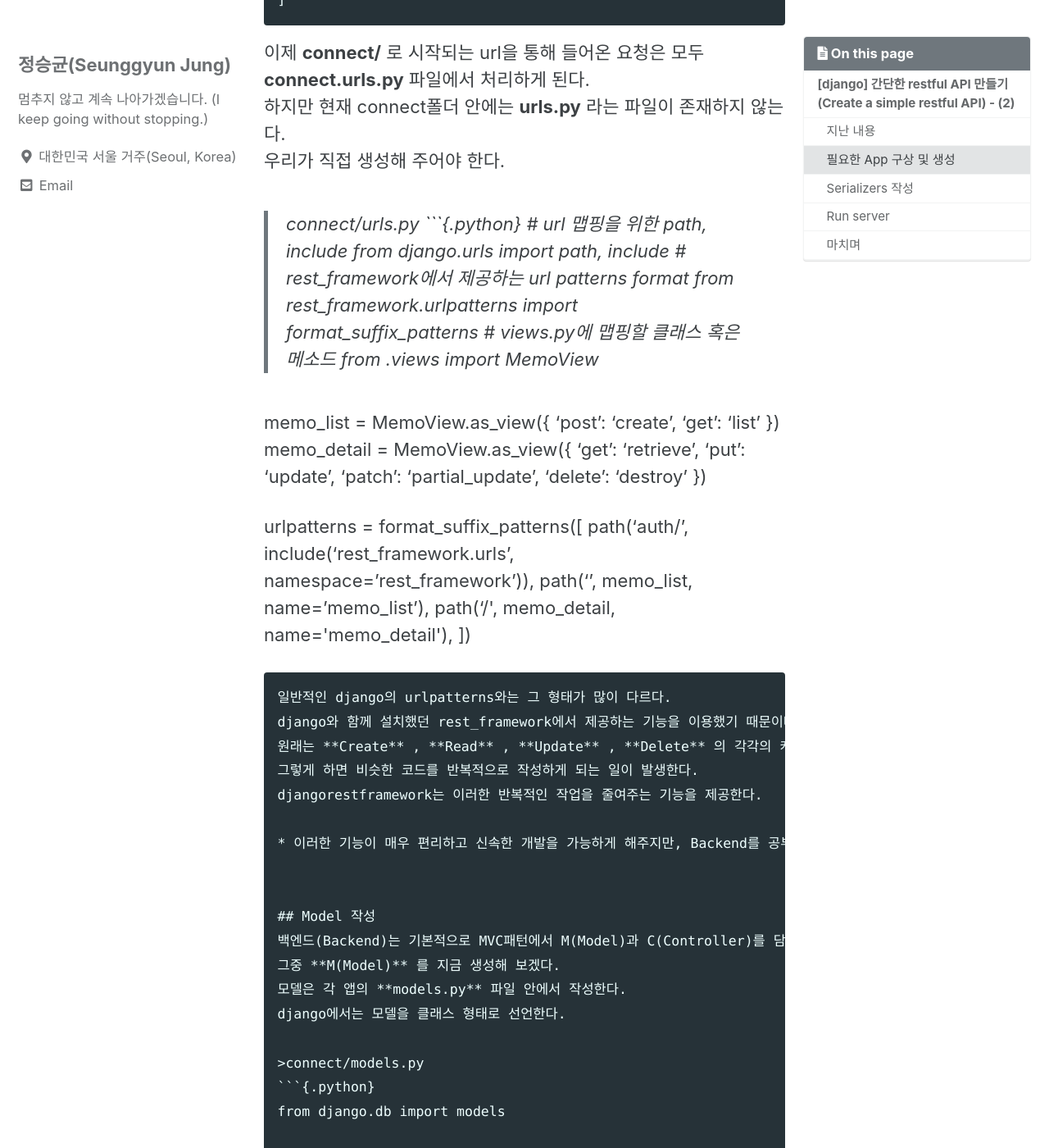
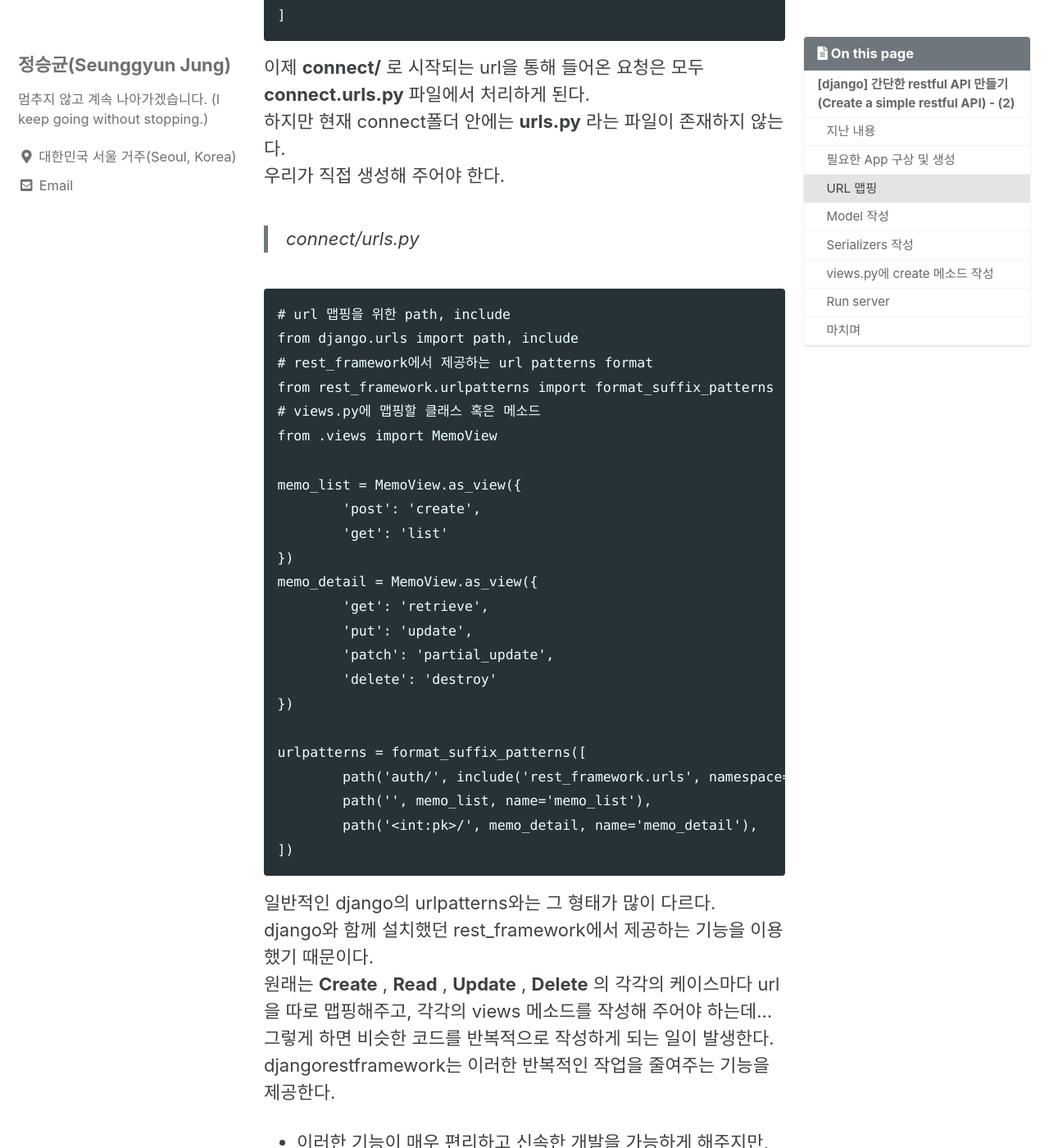
Before and after one commit to sg0831/sg0831.github.io, a Jekyll site: the page built from _posts/2021-02-21-Create-simple-restful-api-2.md, in a window 1280 px wide and 1400 px high, scrolled down 3182 px. Shown: the whole window at 82% size. Built offline with Jekyll 4.4.1, drawn with Linux system fonts in a browser that asks for light colours; cached includes are drawn as plain includes; some of the changed text lies outside the part shown.

Commit message:
Change rest-api-2 post: change ~ to Tab

````diff
--- a/_posts/2021-02-21-Create-simple-restful-api-2.md
+++ b/_posts/2021-02-21-Create-simple-restful-api-2.md
@@ -46,28 +46,27 @@
 그 안에 있는 **settings.py** 파일을 열고 방금 만든 앱을 등록해준다.
 
 >memoBackend/settings.py
-```{.python}
-INSTALLED_APPS = [
-    'django.contrib.admin',
-    'django.contrib.auth',
-    'django.contrib.contenttypes',
-    'django.contrib.sessions',
-    'django.contrib.messages',
-    'django.contrib.staticfiles',
-    'rest_framework',  # 추가
-    'connect',  # 추가
-]
-```
+	INSTALLED_APPS = [
+	    'django.contrib.admin',
+	    'django.contrib.auth',
+	    'django.contrib.contenttypes',
+	    'django.contrib.sessions',
+	    'django.contrib.messages',
+	    'django.contrib.staticfiles',
+	    'rest_framework',  # 추가
+	    'connect',  # 추가
+	]
+
 
 방금 만든 connect앱과 Rest API사용을 위한 rest_framework앱을 추가한다.
 앱 등록을 마쳤으면, 하는 김에 필요한 설정들을 몇 개 진행해보자.
 
 >memoBackend/settings.py
-```{.python}
-LANGUAGE_CODE = 'ko-kr'  # 언어: 한국어
 
-TIME_ZONE = 'Asia/Seoul'  # 시간대: 아시아/한국
-```
+	LANGUAGE_CODE = 'ko-kr'  # 언어: 한국어
+
+	TIME_ZONE = 'Asia/Seoul'  # 시간대: 아시아/한국
+
 언어와 시간대 설정을 ** 한국 ** 에 맞게 수정해준다.
 이 설정을 안 해주고 넘어가면 나중에 DB에서 시간과 관련된 데이터를 다룰 때 문제가 생길 수 있다.
 
@@ -76,45 +75,45 @@
 방금 수정한 **settings.py** 와 동일한 경로에 위치한 **urls.py** 를 열어 url 맵핑을 진행해보자.
 
 >memoBackend/urls.py
-```{.python}
-from django.contrib import admin
-from django.urls import path, include  # 맵핑을 위한 include
 
-urlpatterns = [
-    path('admin/', admin.site.urls),
-    path("connect/", include("connect.urls") ),  # connect/로 들어오는 요청은 모두 connect/urls.py로 보내 처리하라는 의미
-]
-```
+	from django.contrib import admin
+	from django.urls import path, include  # 맵핑을 위한 include
+
+	urlpatterns = [
+	    path('admin/', admin.site.urls),
+	    path("connect/", include("connect.urls") ),  # connect/로 들어오는 요청은 모두 connect/urls.py로 보내 처리하라는 의미
+	]
+
 이제 **connect/** 로 시작되는 url을 통해 들어온 요청은 모두 **connect.urls.py** 파일에서 처리하게 된다.
 하지만 현재 connect폴더 안에는 **urls.py** 라는 파일이 존재하지 않는다.
 우리가 직접 생성해 주어야 한다.
 
 >connect/urls.py
-```{.python}
-\# url 맵핑을 위한 path, include
-from django.urls import path, include
-\# rest_framework에서 제공하는 url patterns format
-from rest_framework.urlpatterns import format_suffix_patterns
-\# views.py에 맵핑할 클래스 혹은 메소드
-from .views import MemoView
 
-memo_list = MemoView.as_view({
-	'post': 'create',
-	'get': 'list'
-})
-memo_detail = MemoView.as_view({
-	'get': 'retrieve',
-	'put': 'update',
-	'patch': 'partial_update',
-	'delete': 'destroy'
-})
+	# url 맵핑을 위한 path, include
+	from django.urls import path, include
+	# rest_framework에서 제공하는 url patterns format
+	from rest_framework.urlpatterns import format_suffix_patterns
+	# views.py에 맵핑할 클래스 혹은 메소드
+	from .views import MemoView
 
-urlpatterns = format_suffix_patterns([
-	path('auth/', include('rest_framework.urls', namespace='rest_framework')),
-	path('', memo_list, name='memo_list'),
-	path('<int:pk>/', memo_detail, name='memo_detail'),
-])
-```
+	memo_list = MemoView.as_view({
+		'post': 'create',
+		'get': 'list'
+	})
+	memo_detail = MemoView.as_view({
+		'get': 'retrieve',
+		'put': 'update',
+		'patch': 'partial_update',
+		'delete': 'destroy'
+	})
+
+	urlpatterns = format_suffix_patterns([
+		path('auth/', include('rest_framework.urls', namespace='rest_framework')),
+		path('', memo_list, name='memo_list'),
+		path('<int:pk>/', memo_detail, name='memo_detail'),
+	])
+
 일반적인 django의 urlpatterns와는 그 형태가 많이 다르다.
 django와 함께 설치했던 rest_framework에서 제공하는 기능을 이용했기 때문이다.
 원래는 **Create** , **Read** , **Update** , **Delete** 의 각각의 케이스마다 url을 따로 맵핑해주고, 각각의 views 메소드를 작성해 주어야 하는데...
@@ -131,18 +130,18 @@
 django에서는 모델을 클래스 형태로 선언한다.
 
 >connect/models.py
-```{.python}
-from django.db import models
 
-\# Memo라는 이름의 테이블 생성
-class Memo(models.Model):
-	\# 글자수의 제한이 없는 텍스트 필드
-	content = models.TextField()
-	\# 데이터가 생성된 날짜를 DateTime형식으로 갖는 필드
-	created = models.DateTimeField( auto_now_add = True )
-	\# 데이터가 마지막으로 수정된 날짜를 DateTime형식으로 갖는 필드
-	updated = models.DateTimeField( auto_now = True )
-```
+	from django.db import models
+
+	# Memo라는 이름의 테이블 생성
+	class Memo(models.Model):
+		# 글자수의 제한이 없는 텍스트 필드
+		content = models.TextField()
+		# 데이터가 생성된 날짜를 DateTime형식으로 갖는 필드
+		created = models.DateTimeField( auto_now_add = True )
+		# 데이터가 마지막으로 수정된 날짜를 DateTime형식으로 갖는 필드
+		updated = models.DateTimeField( auto_now = True )
+
 모델 생성이 완료되었다.
 데이터베이스에서 **'테이블'** 라고 부르는 것과 동일한 의미이다.
 
@@ -155,18 +154,18 @@
 그래서 파이썬 형식의 데이터를 JSON형식으로 변환해주는 코드가 필요한데, 지금 작성하는 **Serializers** 가 그것이다.
 
 >connect/serializers.py
-```{.python}
-\# JSON 변환 기능을 제공해주는 serializers
-from rest_framework import serializers
-\# JSON으로 변환할 model 정보 가져오기
-from .models import Memo
 
-class MemoSerializer( serializers.ModelSerializer ):
-	class Meta:
-		model = Memo
-		fields = ( 'content', 'created', 'updated' )
-		read_only_fields = ( 'created', 'updated' )
-```
+	# JSON 변환 기능을 제공해주는 serializers
+	from rest_framework import serializers
+	# JSON으로 변환할 model 정보 가져오기
+	from .models import Memo
+
+	class MemoSerializer( serializers.ModelSerializer ):
+		class Meta:
+			model = Memo
+			fields = ( 'content', 'created', 'updated' )
+			read_only_fields = ( 'created', 'updated' )
+
 
 생각보다 별거 없다.
 이건 어차피 rest_framework가 제공해주는 기능이기 때문에 우리는 그저 가져다 쓰기만 하면 된다.
@@ -182,25 +181,25 @@
 **views.py** 파일 안에 아래 코드를 작성.
 
 >connect/views.py
-```{.python}
-\# 귀찮은 View 작성을 생략해주는 기능
-from rest_framework import viewsets
-\# 좀 전에 작성했던 JSON변환을 위한 serializers
-from .serializers import MemoSerializer
-\# Model에 접근
-from .models import Memo
-\# 접근 권한 관련
-from rest_framework import permissions
 
-\# 반복적인 View 작성을 대신 해주는 일종의 클래스 뷰
-class MemoView( viewsets.ModelViewSet ):
-	\# API에서 사용할 Memo의 db 셋팅
-	queryset = Memo.objects.all()
-	\# 작성한 serializer 명시
-	serializer_class = MemoSerializer
-	\# API 접근 권한 지정: 누구든지 접근 가능
-	permission_classes = (permissions.AllowAny,)
-```
+	# 귀찮은 View 작성을 생략해주는 기능
+	from rest_framework import viewsets
+	# 좀 전에 작성했던 JSON변환을 위한 serializers
+	from .serializers import MemoSerializer
+	# Model에 접근
+	from .models import Memo
+	# 접근 권한 관련
+	from rest_framework import permissions
+
+	# 반복적인 View 작성을 대신 해주는 일종의 클래스 뷰
+	class MemoView( viewsets.ModelViewSet ):
+		# API에서 사용할 Memo의 db 셋팅
+		queryset = Memo.objects.all()
+		# 작성한 serializer 명시
+		serializer_class = MemoSerializer
+		# API 접근 권한 지정: 누구든지 접근 가능
+		permission_classes = (permissions.AllowAny,)
+
 
 rest_framework에서는 반복적인 View 작성 과정을 생략해주는 기능을 제공한다.
 어차피 API가 제공하는 **crud** 는 다 거기서 거기이기에 이런 단순반복작업(?)을 프레임워크 측에서 대신 진행해 주는 것이다.
````
